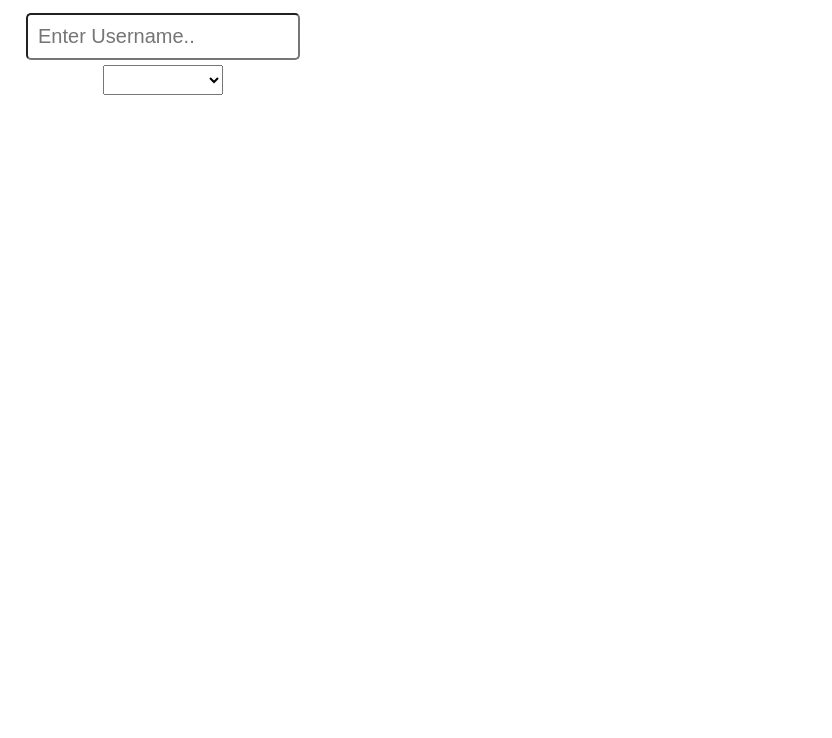
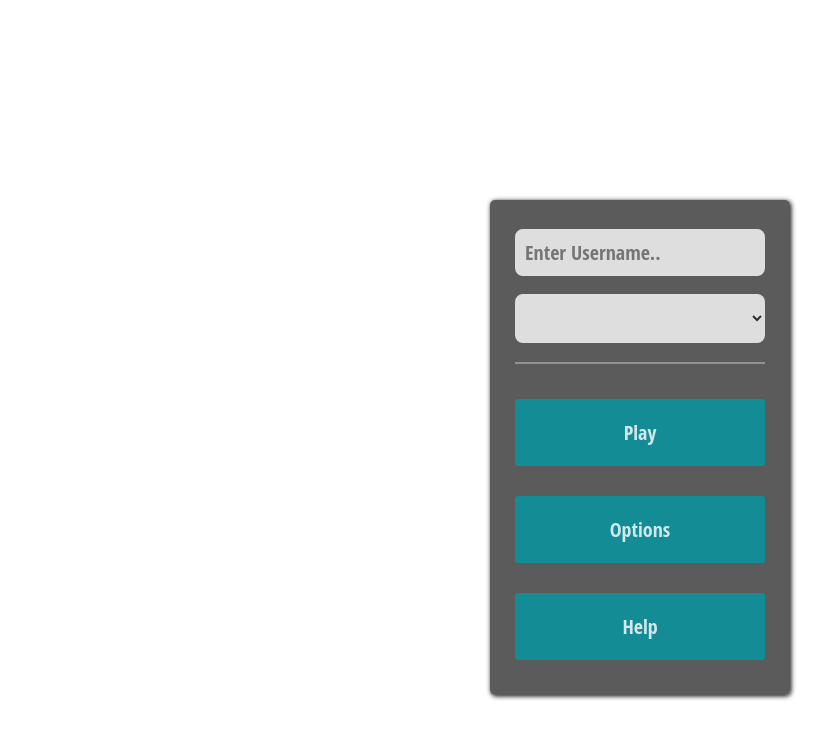
Before and after one commit to o-chib/hexisle.io, a website: page public/supportfiles/form.html in a window 1280 px wide. Shown: the whole page, without its empty margins (0-832 px from the left). Drawn offline with Linux system fonts and the light colour scheme.

Commit message:
Cleaned up form design + experimenting with buttons
- Added button elements but not integrated yet.

```diff
--- a/public/supportfiles/form.html
+++ b/public/supportfiles/form.html
@@ -2,42 +2,93 @@
 <html>
     <head>
         <style>
+            *,
+            *::before,
+            *::after {
+                padding: 0px;
+                margin: 0px;
+                box-sizing: border-box;
+            }
+
             #input-form {
-                padding: 5px;
+                padding: 20px 5px ;
+                margin:auto;
+                width: 300px;
+                height: auto;
                 border-radius: 5px;
-                width: 300px;
-                background-color: #fff;
-                background-color: rgba(255,255,255,0.5);
+                background: rgba(50,50,50,.8);
+                box-shadow: 1px 1px 5px #000;
 
                 display: flex;
                 flex-wrap: wrap;
                 justify-content: center;
+                align-content: flex-start;
             }
-            #input-form input {
+            #input-form input, select{
+                font-family: 'Open Sans Condensed', sans-serif;
+                text-decoration: none;
+                width: 250px;
+                display: block;
+                margin: 9px auto;
                 padding: 10px;
-                border-radius: 5px;
                 font-size: 20px;
-                width: 250px;
+                color: rgba(3,3,3,.8);
+                background: rgba(255,255,255,.8);
+                border: none;
+                border-radius: 8px;
+                transition: all 0.2s ease-in-out;
             }
-            #input-form select {
-                margin-top: 5px;
-                padding: 5px;
-                width: 40%;
-                height: 30px;
-                font-size: 15px;
+            #input-form input:focus, select:focus{
+              outline: none;
             }
             #input-form option {
-                font-size: 12px;
+                font-size: 14px;
             }
+            #divider{
+                display: block;
+                width: 250px;
+                height: 2px;
+                margin: 10px 8px 20px;
+                background: rgba(200,200,200,0.5);
+            }
+            button{
+                margin: 15px auto;
+                padding: 20px 8px;
+                display: block;
+                width: 250px;
+                border-radius: 5px;
+                background: rgba(20,140,150,1);
+                color: rgba(255,255,255,.8);
+                border: none;
+                border-radius: 3px;
 
+                text-decoration: none;
+                font-family: 'Open Sans Condensed', sans-serif;
+                font-size: 20px;
+                font-weight: bold;
+            }
+            button:hover{
+                background: rgba(10,110,120,1);
+                transition: all 0.2s ease-in-out;
+            }
+            #logo{
+                height: 200px;
+                width:100px;
+            }
         </style>
     </head>
     <body>
+        <div id="logo"></div>
         <div id="input-form">
             <input type="text" name="name" placeholder="Enter Username.." value="" />
             <select id="dropdownList" name="dropdownList">
                 <!-- Filled with Phaser -->
             </select>
+            <div id="divider"></div>
+            <button id="playButton">Play</button>
+            <button id="optionsButton">Options</button>
+            <button id="helpButton">Help</button>
         </div>
+
     </body>
 </html>
--- a/src/client/scenes/mainMenu.ts
+++ b/src/client/scenes/mainMenu.ts
@@ -157,7 +157,7 @@ export default class MainMenu extends Phaser.Scene {
 	private addAutoselectOption(dropdownList: HTMLElement) {
 		const autoselect = document.createElement('option');
 		autoselect.value = '';
-		autoselect.text = 'Autoselect';
+		autoselect.text = 'Choose Server (Auto)';
 		dropdownList.appendChild(autoselect);
 	}
 
```
